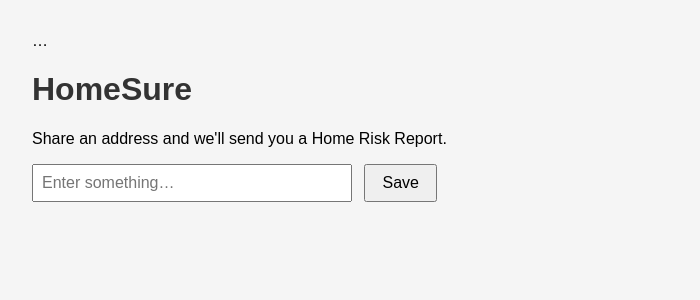
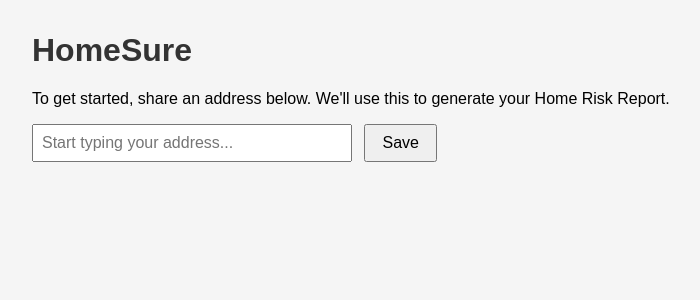
Before and after one commit to AlexandriaFC/python-sandbox, a Flask app: page / in a window 1280 px wide. Shown: the top 300 px of the page, without its empty margins (0-700 px from the left). Run offline with Flask 3, Linux system fonts and the light colour scheme; some libraries are stand-ins or nearby versions.

Commit message:
address added

```diff
--- a/app.py
+++ b/app.py
@@ -28,15 +28,12 @@
 @app.route("/", methods=["GET", "POST"])
 def home():
     if request.method == "POST":
-        user_text = request.form["user_text"]
-        save_submission(user_text)
-        # redirect with a flag so we can show the message on the next GET
+        address = request.form["address"]
+        save_submission(address)
         return redirect(url_for("home", success="1"))
 
-    # on GET, check for the flag
-    success = request.args.get("success")
-    return render_template("index.html", success=bool(success))
+    success = bool(request.args.get("success"))
+    return render_template("index.html", success=success)
 
 if __name__ == "__main__":
-    # Run in debug mode on port 5000
     app.run(debug=True)
--- a/templates/index.html
+++ b/templates/index.html
@@ -1,21 +1,52 @@
 <!DOCTYPE html>
 <html lang="en">
 <head>
-  …
+  <meta charset="UTF-8" />
+  <meta name="viewport" content="width=device-width, initial-scale=1.0" />
+  <title>Address Autocomplete</title>
   <link rel="stylesheet" href="{{ url_for('static', filename='style.css') }}">
 </head>
 <body>
   <h1>HomeSure</h1>
-  <p>Share an address and we'll send you a Home Risk Report.</p>
-
-  <!-- Success message -->
+  </body>To get started, share an address below. We'll use this to generate your Home Risk Report.</body>
   {% if success %}
     <p class="success">Successfully submitted!</p>
   {% endif %}
 
   <form action="/" method="post">
-    <input type="text" name="user_text" placeholder="Enter something…" required>
+    <!-- NOTE: id="address" is required by the Google API init code below -->
+    <input
+      type="text"
+      id="address"
+      name="address"
+      placeholder="Start typing your address..."
+      autocomplete="off"
+      required
+    />
     <button type="submit">Save</button>
   </form>
+
+  <!-- 1) Load the Google Maps JS API with your key and the places library -->
+  <script
+    src="https://maps.googleapis.com/maps/api/js?key=AIzaSyCXaaG2c6zzMxbvWwVQ6ccWoJ2-TEvm_8A&libraries=places&callback=initAutocomplete"
+    async defer
+  ></script>
+
+  <!-- 2) Initialize the autocomplete on our #address input -->
+  <script>
+    function initAutocomplete() {
+      const input = document.getElementById('address');
+      const autocomplete = new google.maps.places.Autocomplete(input, {
+        types: ['address'],                     // only address results
+        componentRestrictions: { country: 'us' } // restrict to US
+      });
+      // Optional: when the user selects an address, you can grab the structured data
+      autocomplete.addListener('place_changed', () => {
+        const place = autocomplete.getPlace();
+        console.log('User selected address:', place.formatted_address);
+        // you could even pull out place.address_components here if you need street/zip separately
+      });
+    }
+  </script>
 </body>
 </html>
```
Also changed, not shown: database.db.
